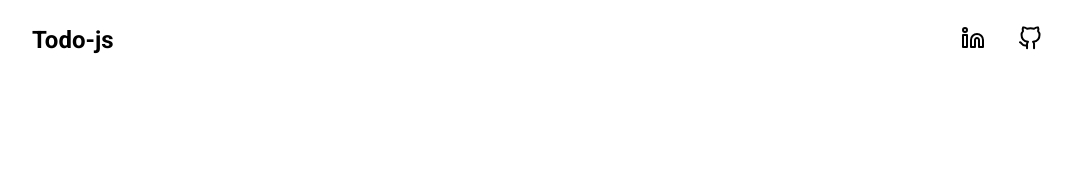
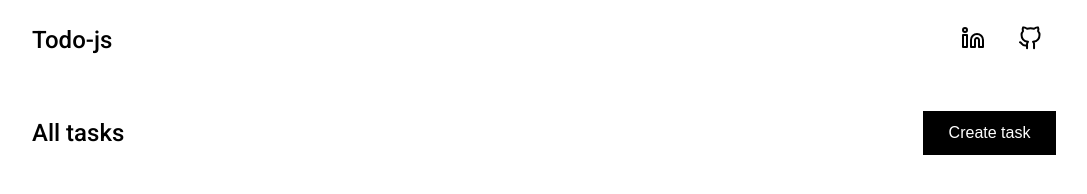
Before and after one commit to t4katona/todo-js, a plain HTML site: page index.html in a window 1280 px wide. Shown: the whole page, without its empty margins (96-1183 px from the left). Drawn offline with Linux system fonts and the light colour scheme; a web font is replaced by a local one.

Commit message:
created main section's header

```diff
--- a/index.html
+++ b/index.html
@@ -8,7 +8,7 @@
   </head>
   <body>
     <nav>
-      <h1>Todo-js</h1>
+      <h1 class="roboto-medium">Todo-js</h1>
       <ul>
         <li>
           <a
@@ -25,5 +25,11 @@
         </li>
       </ul>
     </nav>
+    <main>
+      <header>
+        <h2 class="roboto-medium">All tasks</h2>
+        <button class="primary-btn" id="create-task-btn">Create task</button>
+      </header>
+    </main>
   </body>
 </html>
--- a/style.css
+++ b/style.css
@@ -11,31 +11,39 @@ body {
   display: flex;
   justify-content: center;
   align-items: center;
+  flex-direction: column;
+  row-gap: 2rem;
   font-family: "Roboto", serif;
+  font-weight: 400;
   font-style: normal;
   padding: 0 1rem;
 }
 
+/* Display arrangement */
+
+nav,
+header {
+  display: flex;
+  justify-content: space-between;
+  align-items: center;
+}
+
 /* Fonts */
+
 .roboto-light {
   font-weight: 300;
-}
-
-.roboto-regular {
-  font-weight: 400;
 }
 
 .roboto-medium {
   font-weight: 500;
 }
 
+/* Navigation */
+
 nav {
   width: 100%;
   margin-top: 1rem;
   margin-bottom: 1rem;
-  display: flex;
-  justify-content: space-between;
-  align-items: center;
 }
 
 ul {
@@ -47,6 +55,23 @@ ul li {
   margin: 0 0.3rem;
   padding: 0.6rem;
   cursor: pointer;
+}
+
+/* Main */
+
+main {
+  width: 100%;
+}
+
+.primary-btn {
+  background-color: black;
+  border: none;
+  color: white;
+  padding: 0.8rem 1.6rem;
+  text-align: center;
+  text-decoration: none;
+  display: inline-block;
+  font-size: 1rem;
 }
 
 @media only screen and (min-width: 600px) {
```
